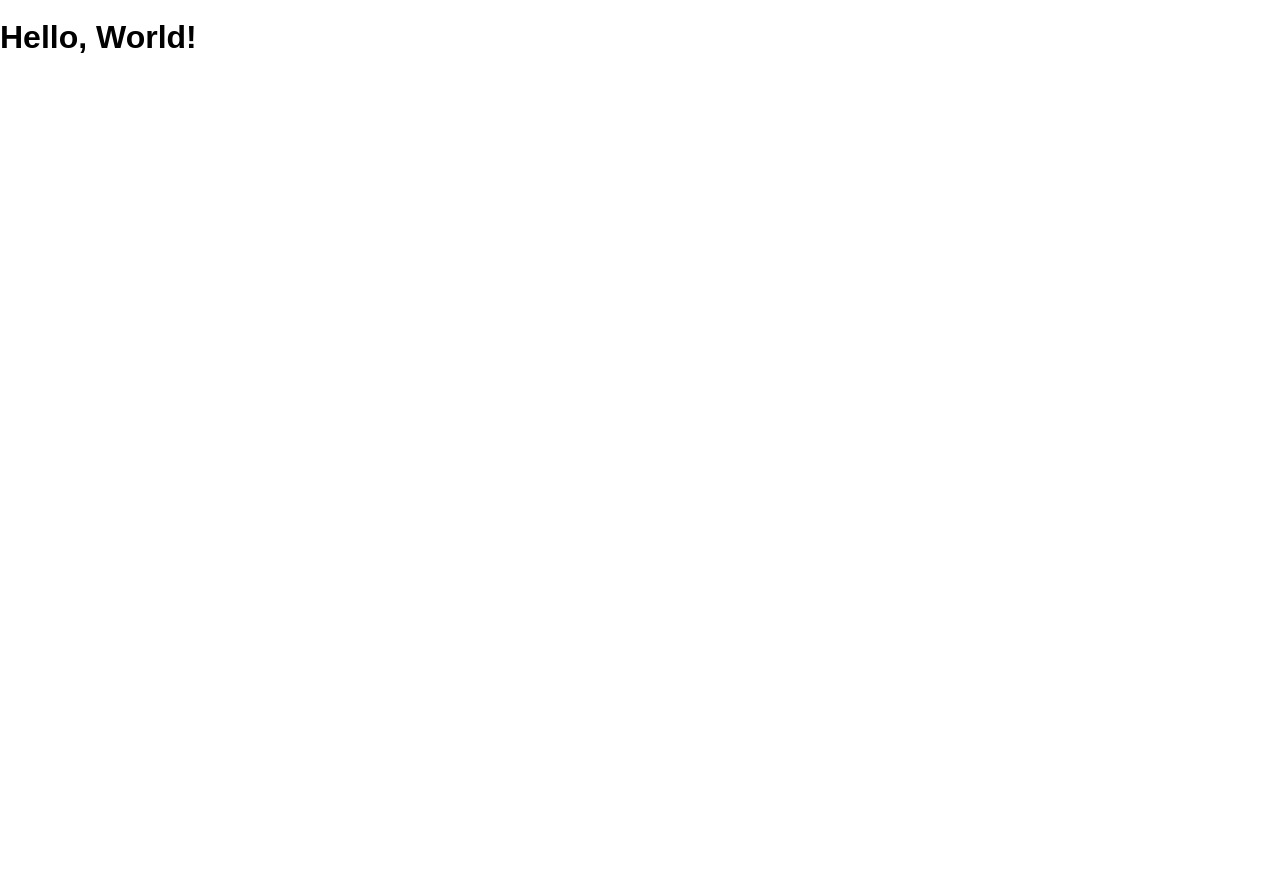
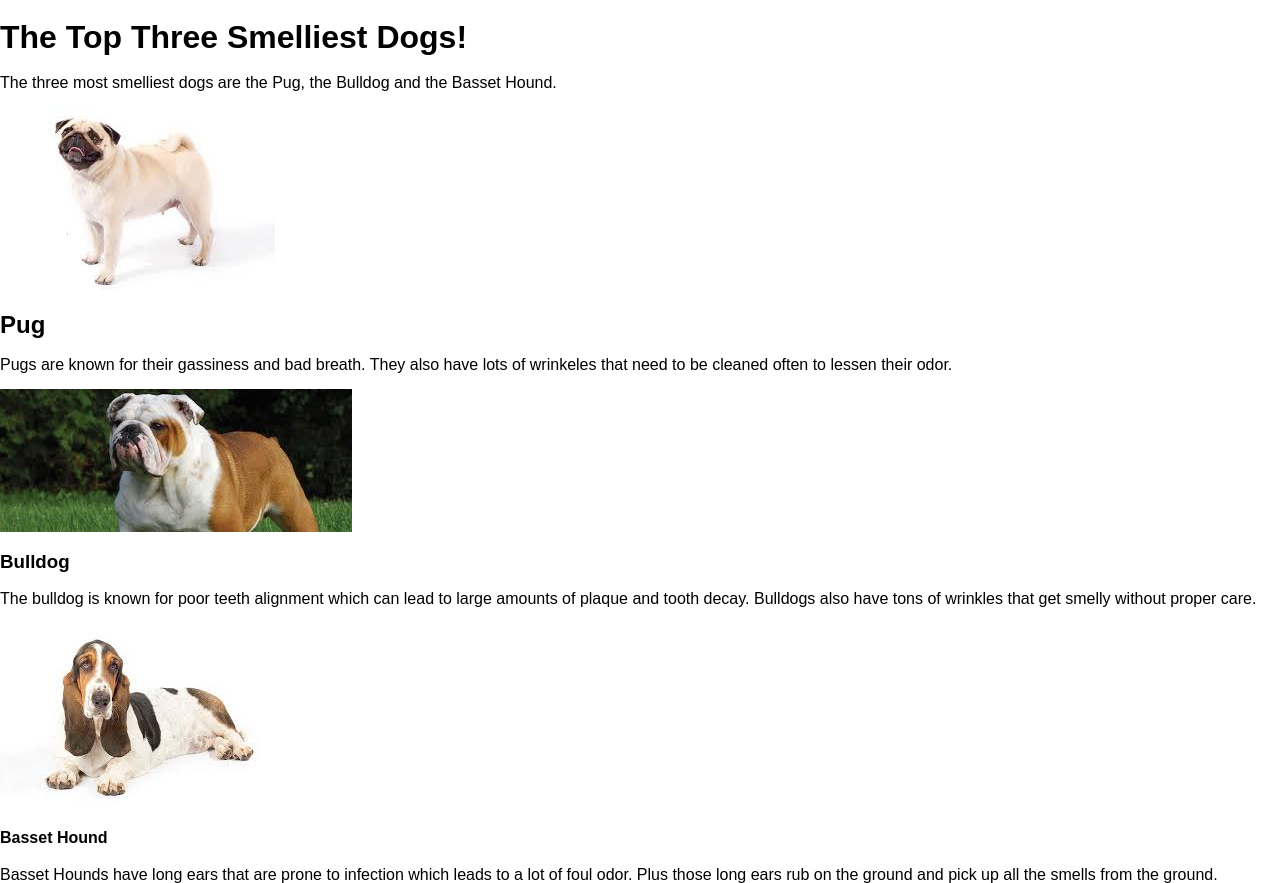
Before and after one commit to CelesteSippel/smelly-dogs, a website: page public/index.html in a window 1280 px wide. Before the commit the page ends 821 px from the top, so only its background shows below. Drawn offline with Linux system fonts and the light colour scheme.

Commit message:
added the first version

```diff
--- a/public/index.html
+++ b/public/index.html
@@ -8,6 +8,45 @@
     <link rel="stylesheet" href="/screen.css">
   </head>
   <body>
-    <h1 class='hello-world'>Hello, World!</h1>
+    <h1 class='hello-world'>The Top Three Smelliest Dogs!</h1>
+    <p> The three most smelliest dogs are the Pug, the Bulldog and the Basset Hound. </p>
+    <Main>
+
+        <section>
+            <img src="./images/pug.jpg"/>
+            <h2>Pug</h2>
+              <p> Pugs are known for their gassiness and bad breath.
+                They also have lots of wrinkeles that need to be cleaned
+                often to lessen their odor.</p>
+            </section>
+
+        <section>
+            <img src="./images/Bulldog.jpg"/>
+            <h3> Bulldog </h3>
+              <p> The bulldog is known for poor teeth alignment which can lead to large amounts of plaque and tooth decay.
+                Bulldogs also have tons of wrinkles that get smelly
+                without proper care.
+              </p>
+
+          </section>
+            <section>
+                <img src="./images/basset hound.jpg"/>
+                <h4> Basset Hound </h4>
+              <p> Basset Hounds have long ears that are prone to infection which leads to a lot of foul odor.
+              Plus those long ears rub on the ground and pick up all the
+              smells from the ground. </p>
+
+              </section>
+
+
+
+
+
+
+
+
+
+
+    </Main>
   </body>
 </html>
```
Also changed, not shown: package.json (+5 -3 lines), public/images/Bulldog.jpg (added), public/images/basset hound.jpg (added), public/images/pug.jpg (added), 1 other file.
